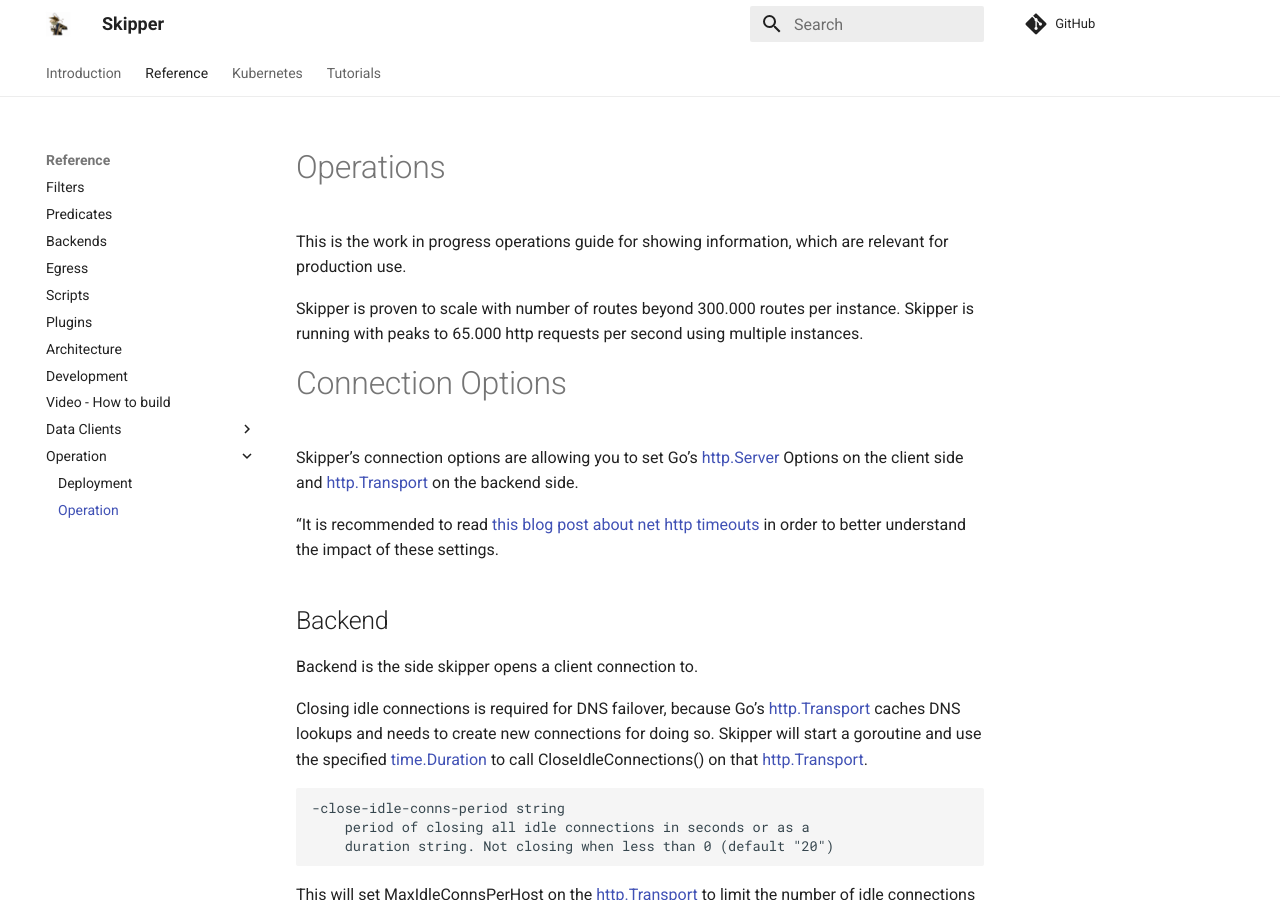
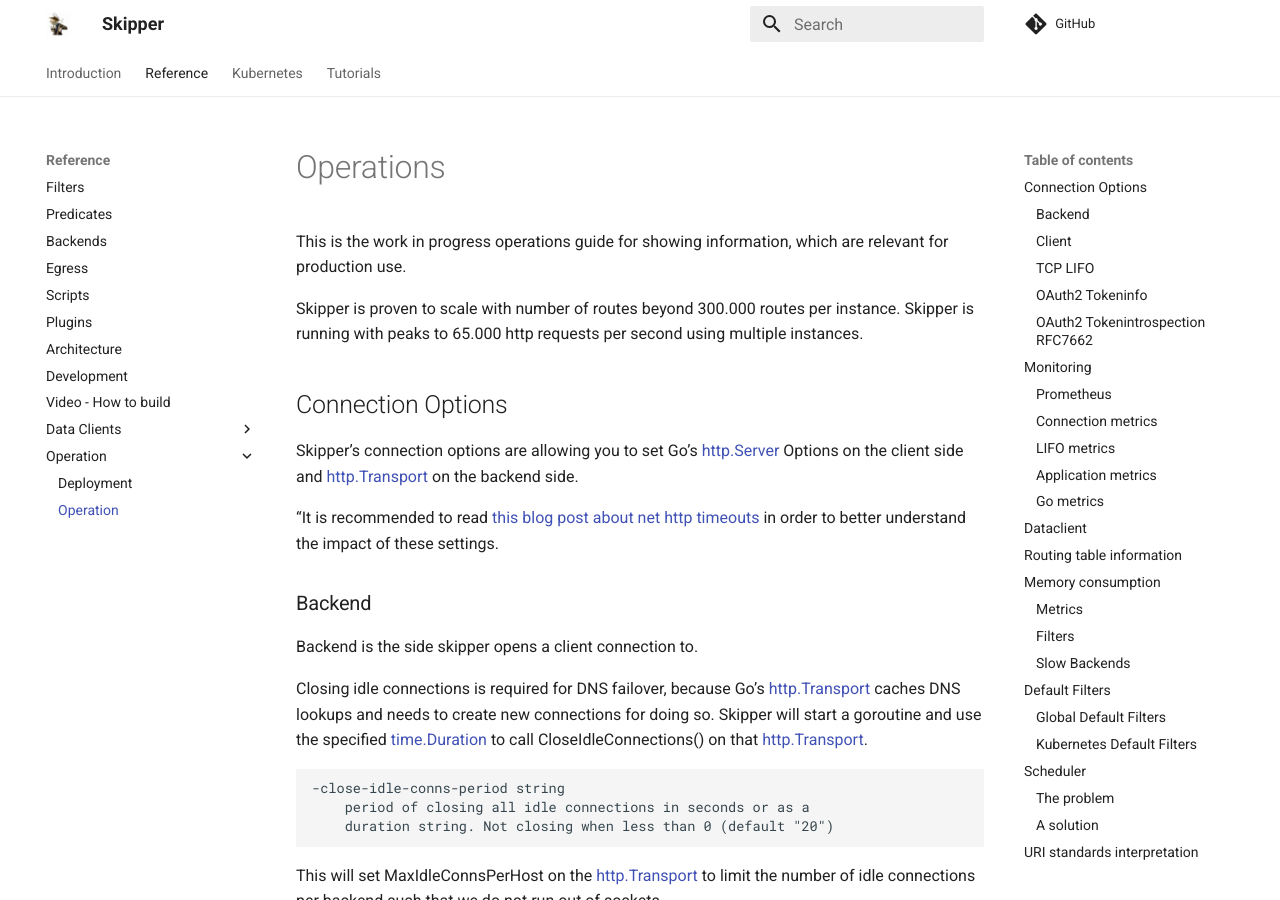
Before and after one commit to zalando/skipper, an MkDocs documentation site: the page built from docs/operation/operation.md, in a window 1280 px wide and 900 px high. Built offline with MkDocs 1.6.1 and Material for MkDocs 9.7.7, drawn with Linux system fonts in a browser that asks for light colours; comment, search, counter and statistics services are not loaded.

Commit message:
doc: fix operations toc
Signed-off-by: Sandor Szuecs <sandor.szuecs@zalando.de>

````diff
--- a/docs/operation/operation.md
+++ b/docs/operation/operation.md
@@ -7,7 +7,7 @@
 per instance. Skipper is running with peaks to 65.000 http requests
 per second using multiple instances.
 
-# Connection Options
+## Connection Options
 
 Skipper's connection options are allowing you to set Go's [http.Server](https://golang.org/pkg/net/http/#Server)
 Options on the client side and [http.Transport](https://golang.org/pkg/net/http/#Transport) on the backend side.
@@ -16,7 +16,7 @@
 [this blog post about net http timeouts](https://blog.cloudflare.com/the-complete-guide-to-golang-net-http-timeouts/)
 in order to better understand the impact of these settings.
 
-## Backend
+### Backend
 
 Backend is the side skipper opens a client connection to.
 
@@ -79,7 +79,7 @@
         enables DualStack for backend connections (default true)
 
 
-## Client
+### Client
 
 Client is the side skipper gets incoming calls from.
 Here we can set timeouts in different parts of the http connection.
@@ -124,7 +124,7 @@
     -max-header-bytes int
         set MaxHeaderBytes for http server connections (default 1048576)
 
-## TCP LIFO
+### TCP LIFO
 
 Skipper implements now controlling the maximum incoming TCP client
 connections. This is an experimental feature.
@@ -154,21 +154,21 @@
 Note that the automatically inferred limit may not work as expected in an
 environment other than cgroups v1.
 
-## OAuth2 Tokeninfo
+### OAuth2 Tokeninfo
 
 OAuth2 filters integrate with external services and have their own
 connection handling. Outgoing calls to these services have a
 default timeout of 2s, which can be changed by the flag
 `-oauth2-tokeninfo-timeout=<OAuthTokeninfoTimeout>`.
 
-## OAuth2 Tokenintrospection RFC7662
+### OAuth2 Tokenintrospection RFC7662
 
 OAuth2 filters integrate with external services and have their own
 connection handling. Outgoing calls to these services have a
 default timeout of 2s, which can be changed by the flag
 `-oauth2-tokenintrospect-timeout=<OAuthTokenintrospectionTimeout>`.
 
-# Monitoring
+## Monitoring
 
 Monitoring is one of the most important things you need to run in
 production and skipper has a [godoc page](https://godoc.org/github.com/zalando/skipper)
@@ -181,7 +181,7 @@
 formats you can use a comma separated list: `-metrics-flavour=codahale,prometheus`.
 
 
-## Prometheus
+### Prometheus
 
 In case you want to get metrics in [Prometheus](https://prometheus.io/) format exposed, use this
 option to enable it:
@@ -206,7 +206,7 @@
 - P99 response filter duration (depends on label selector): `histogram_quantile(0.99, sum(rate(skipper_filter_response_duration_seconds_bucket{application="skipper-ingress"}[1m])) by (le) )`
 - If you use Kubernetes limits or Linux cgroup CFS quotas (depends on label selector): `sum(rate(container_cpu_cfs_throttled_periods_total{container_name="skipper-ingress"}[1m]))`
 
-## Connection metrics
+### Connection metrics
 
 This option will enable known loadbalancer connections metrics, like
 counters for active and new connections. This feature sets a metrics
@@ -237,7 +237,7 @@
       /* stripped a lot of metrics here */
     }
 
-## LIFO metrics
+### LIFO metrics
 
 When enabled in the routes, LIFO queues can control the maximum concurrency level
 proxied to the backends and mitigate the impact of traffic spikes. The current
@@ -260,7 +260,7 @@
       }
     }
 
-## Application metrics
+### Application metrics
 
 Application metrics for your proxied applications you can enable with the option:
 
@@ -331,7 +331,7 @@
         use exponentially decaying sample in metrics
 
 
-## Go metrics
+### Go metrics
 
 Metrics from the
 [go runtime memstats](https://golang.org/pkg/runtime/#MemStats)
@@ -439,7 +439,7 @@
       }
    }
 
-# Dataclient
+## Dataclient
 
 Dataclients poll some kind of data source for routes. To change the
 timeout for calls that polls a dataclient, which could be the
@@ -449,7 +449,7 @@
         polling timeout of the routing data sources, in milliseconds (default 3000)
 
 
-# Routing table information
+## Routing table information
 
 Skipper allows you to get some runtime insights. You can get the
 current routing table from skipper with in the
@@ -483,7 +483,7 @@
 curl localhost:9911/routes?offset=200&limit=100
 ```
 
-# Memory consumption
+## Memory consumption
 
 While Skipper is generally not memory bound, some features may require
 some attention and planning regarding the memory consumption.
@@ -499,7 +499,7 @@
 times should be less than 1ms in general, route lookup time, request
 and response filter times and heap memory.
 
-## Metrics
+### Metrics
 
 Memory consumption of metrics are dependent on enabled command line
 flags. Make sure to monitor Go metrics.
@@ -519,7 +519,7 @@
 % curl localhost:9911/metrics
 ```
 
-## Filters
+### Filters
 
 Ratelimit filter `clusterClientRatelimit` implementation using the
 swim based protocol, consumes roughly 15MB per filter for 100.000
@@ -529,7 +529,7 @@
 redis per hit. Make sure you monitor redis closely, because skipper
 will fallback to allow traffic if redis can not be reached.
 
-## Slow Backends
+### Slow Backends
 
 Skipper has to keep track of all active connections and http
 Requests. Slow Backends can pile up in number of connections, that
@@ -538,11 +538,11 @@
 your memory consumption. Make sure you monitor backend latency,
 request and error rates.
 
-# Default Filters
+## Default Filters
 
 Default filters will be applied to all routes created or updated.
 
-## Global Default Filters
+### Global Default Filters
 
 Global default filters can be specified via two different command line
 flags `-default-filters-prepend` and
@@ -556,7 +556,7 @@
 If you run skipper with `-default-filters-append=enableAccessLog(4,5) -> lifo(100,100,"10s")`,
 the actual route will look like this: `r: *  -> setPath("/foo") -> enableAccessLog(4,5) -> lifo(100,100,"10s")`.
 
-## Kubernetes Default Filters
+### Kubernetes Default Filters
 
 Kubernetes dataclient supports default filters. You can enable this feature by
 specifying `default-filters-dir`. The defined directory must contain per-service
@@ -570,7 +570,7 @@
 you should specify a specific filter either on the Ingress resource or as
 a default filter.
 
-# Scheduler
+## Scheduler
 
 HTTP request schedulers change the queuing behavior of in-flight
 requests. A queue has two generic properties: a limit of requests and
@@ -590,7 +590,7 @@
 - 502 if queue access times out, because the queue access was not fast enough
 - 500 on unknown errors, please create [an issue](https://github.com/zalando/skipper/issues/new/choose)
 
-## The problem
+### The problem
 
 Why should you use boundaries to limit concurrency level and limit the
 queue?
@@ -612,7 +612,7 @@
 would not time out all requests within the queue, if the backend is
 capable of responding some requests fast enough.
 
-## A solution
+### A solution
 
 Skipper has two filters [`lifo()`](../../reference/filters/#lifo) and
 [`lifoGroup()`](../../reference/filters/#lifogroup), that can limit
@@ -637,7 +637,7 @@
 [`lifo()`](../../reference/filters/#lifo) will get a per route unique
 scheduler group.
 
-# URI standards interpretation
+## URI standards interpretation
 
 Considering the following request path: /foo%2Fbar, Skipper can handle
 it in two different ways. The current default way is that when the
````
